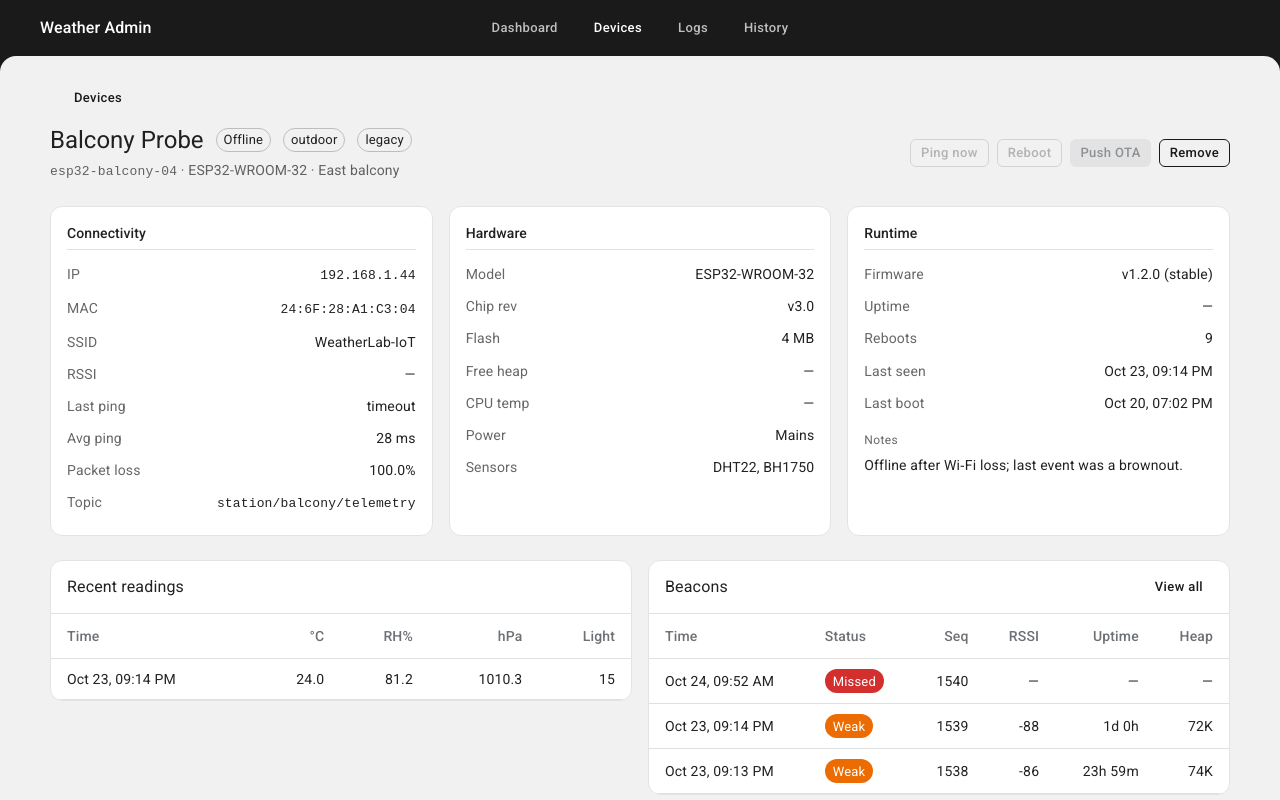
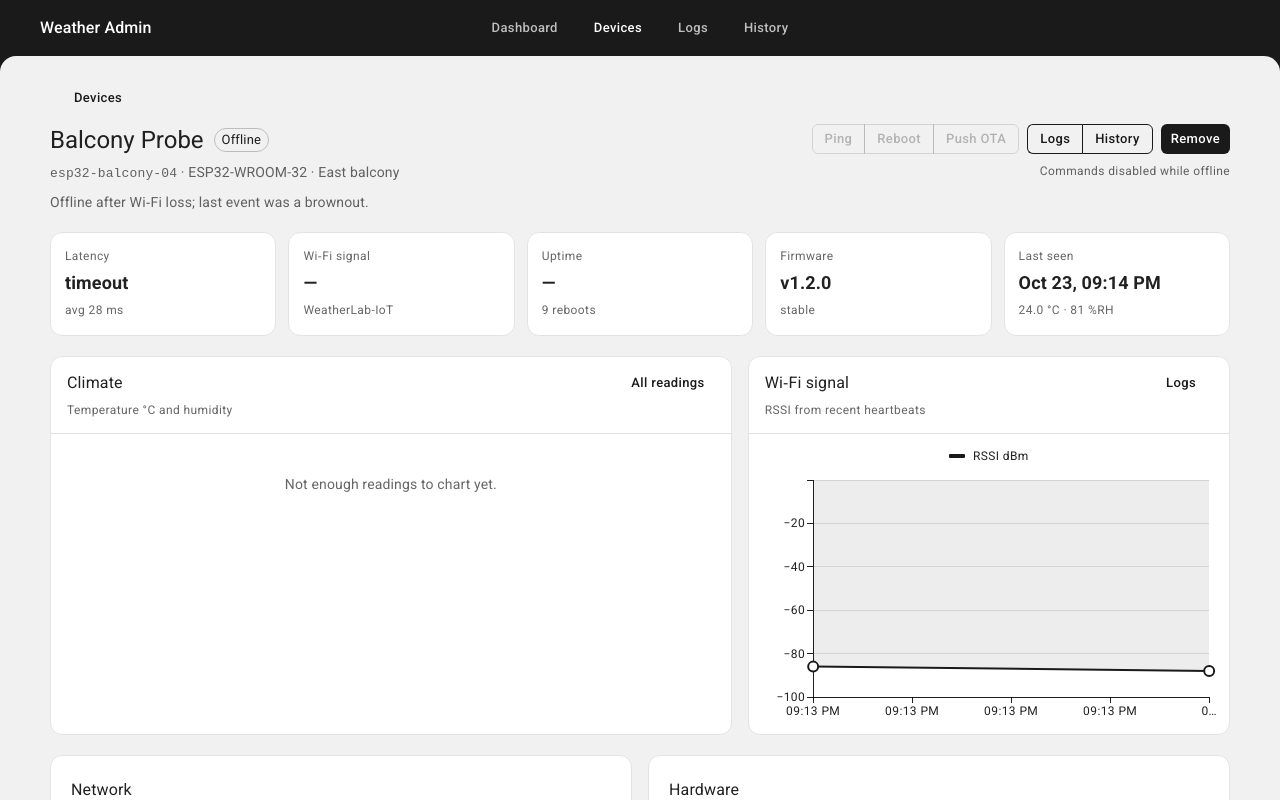
Before and after one commit to raiyansarker/weather-station, a React (Vite) app in the folder admin/: page /devices/esp32-balcony-04 in a window 1280 px wide. Built offline with nearby package versions, Linux system fonts and the light colour scheme; some icons are missing.

Commit message:
feat(admin): redesign device detail with grouped actions
Stats, climate/signal charts, and ButtonGroups for commands,
navigation, and danger remove.

```diff
--- a/admin/src/pages/DeviceDetailPage.tsx
+++ b/admin/src/pages/DeviceDetailPage.tsx
@@ -1,40 +1,37 @@
 import { useState, type ReactNode } from 'react'
 import Box from '@mui/material/Box'
 import Button from '@mui/material/Button'
-import Chip from '@mui/material/Chip'
+import ButtonGroup from '@mui/material/ButtonGroup'
 import Dialog from '@mui/material/Dialog'
 import DialogActions from '@mui/material/DialogActions'
 import DialogContent from '@mui/material/DialogContent'
 import DialogContentText from '@mui/material/DialogContentText'
 import DialogTitle from '@mui/material/DialogTitle'
-import Divider from '@mui/material/Divider'
 import Grid from '@mui/material/Grid'
 import Paper from '@mui/material/Paper'
+import Snackbar from '@mui/material/Snackbar'
 import Stack from '@mui/material/Stack'
-import Table from '@mui/material/Table'
-import TableBody from '@mui/material/TableBody'
-import TableCell from '@mui/material/TableCell'
-import TableHead from '@mui/material/TableHead'
-import TableRow from '@mui/material/TableRow'
 import Typography from '@mui/material/Typography'
 import ArrowBackIcon from '@mui/icons-material/ArrowBack'
 import { Link as RouterLink, Navigate, useNavigate, useParams } from 'react-router-dom'
 
-import { BeaconStatusChip } from '../components/BeaconStatusChip'
+import { ChartPanel } from '../charts/ChartPanel'
+import { RssiChart } from '../charts/RssiChart'
+import { SingleDeviceClimateChart } from '../charts/TemperatureChart'
 import { StatusChip } from '../components/StatusChip'
-import { formatBeaconUptime, formatTime, formatUptime } from '../data/demo'
+import { formatTime, formatUptime } from '../data/demo'
 import { useFleet } from '../fleet/FleetContext'
 
-function InfoRow({ label, value }: { label: string; value: ReactNode }) {
+function Fact({ label, value }: { label: string; value: ReactNode }) {
   return (
-    <Stack direction="row" justifyContent="space-between" spacing={2} sx={{ py: 0.75 }}>
-      <Typography variant="body2" color="text.secondary">
+    <Box sx={{ py: 1, borderBottom: '1px solid', borderColor: 'divider' }}>
+      <Typography variant="caption" color="text.secondary" display="block" sx={{ mb: 0.25 }}>
         {label}
       </Typography>
-      <Typography variant="body2" textAlign="right">
+      <Typography variant="body2" sx={{ wordBreak: 'break-all' }}>
         {value}
       </Typography>
-    </Stack>
+    </Box>
   )
 }
 
@@ -46,22 +43,47 @@ function Mono({ children }: { children: ReactNode }) {
   )
 }
 
+function Stat({ label, value, hint }: { label: string; value: string; hint?: string }) {
+  return (
+    <Paper variant="outlined" sx={{ p: 1.75, height: '100%' }}>
+      <Typography variant="caption" color="text.secondary" display="block">
+        {label}
+      </Typography>
+      <Typography variant="h6" component="div" sx={{ mt: 0.25, fontWeight: 600, fontSize: 18 }}>
+        {value}
+      </Typography>
+      {hint ? (
+        <Typography variant="caption" color="text.secondary">
+          {hint}
+        </Typography>
+      ) : null}
+    </Paper>
+  )
+}
+
 export function DeviceDetailPage() {
   const { deviceId = '' } = useParams()
   const navigate = useNavigate()
-  const { getDevice, beaconsForDevice, readingsForDevice, removeDevice } = useFleet()
+  const { getDevice, beaconsForDevice, readingsForDevice, removeDevice, settings } = useFleet()
   const [confirmRemove, setConfirmRemove] = useState(false)
+  const [toast, setToast] = useState<string | null>(null)
   const device = getDevice(deviceId)
 
   if (!device) {
     return <Navigate to="/devices" replace />
   }
 
-  const beacons = beaconsForDevice(device.id).slice(0, 8)
-  const readings = readingsForDevice(device.id).slice(0, 6)
+  const offline = device.status === 'offline'
+  const allBeacons = beaconsForDevice(device.id)
+  const allReadings = readingsForDevice(device.id)
+  const latest = allReadings[0]
+
+  function queueAction(message: string) {
+    setToast(message)
+  }
 
   return (
-    <Stack spacing={3}>
+    <Stack spacing={2.5}>
       <Box>
         <Button
           component={RouterLink}
@@ -72,205 +94,191 @@ export function DeviceDetailPage() {
         >
           Devices
         </Button>
+
         <Stack
-          direction={{ xs: 'column', sm: 'row' }}
-          spacing={1.5}
-          alignItems={{ sm: 'center' }}
+          direction={{ xs: 'column', md: 'row' }}
+          spacing={2}
+          alignItems={{ md: 'flex-start' }}
           justifyContent="space-between"
         >
-          <Box>
-            <Stack direction="row" spacing={1.5} alignItems="center" flexWrap="wrap" useFlexGap>
+          <Box sx={{ minWidth: 0 }}>
+            <Stack direction="row" spacing={1.25} alignItems="center" flexWrap="wrap" useFlexGap>
               <Typography variant="h5" component="h1">
                 {device.name}
               </Typography>
               <StatusChip status={device.status} />
-              {device.tags.map((t) => (
-                <Chip key={t} size="small" label={t} variant="outlined" />
-              ))}
             </Stack>
-            <Typography variant="body2" color="text.secondary" sx={{ mt: 0.5 }}>
-              <Mono>{device.id}</Mono> · {device.model} · {device.location}
+            <Typography variant="body2" color="text.secondary" sx={{ mt: 0.75 }}>
+              <Mono>{device.id}</Mono>
+              {' · '}
+              {device.model}
+              {' · '}
+              {device.location}
             </Typography>
+            {device.notes ? (
+              <Typography variant="body2" color="text.secondary" sx={{ mt: 1, maxWidth: 560 }}>
+                {device.notes}
+              </Typography>
+            ) : null}
           </Box>
-          <Stack direction="row" spacing={1} flexWrap="wrap" useFlexGap>
-            <Button variant="outlined" size="small" disabled>
-              Ping now
-            </Button>
-            <Button variant="outlined" size="small" disabled>
+
+          <Stack spacing={1} alignItems={{ xs: 'stretch', md: 'flex-end' }}>
+            <Stack direction="row" spacing={1} flexWrap="wrap" useFlexGap justifyContent={{ md: 'flex-end' }}>
+              <ButtonGroup variant="outlined" disabled={offline}>
+                <Button onClick={() => queueAction(`Ping queued · ${device.name}`)}>Ping</Button>
+                <Button onClick={() => queueAction(`Reboot queued · ${device.name}`)}>
                   Reboot
                 </Button>
-            <Button variant="contained" size="small" disabled>
+                <Button onClick={() => queueAction(`OTA queued · ${device.name} → latest stable`)}>
                   Push OTA
                 </Button>
+              </ButtonGroup>
+              <ButtonGroup variant="outlined">
+                <Button component={RouterLink} to={`/logs?device=${device.id}`}>
+                  Logs
+                </Button>
+                <Button component={RouterLink} to={`/history?device=${device.id}`}>
+                  History
+                </Button>
+              </ButtonGroup>
               <Button
-              variant="outlined"
+                variant="contained"
                 color="error"
-              size="small"
                 onClick={() => setConfirmRemove(true)}
               >
                 Remove
               </Button>
             </Stack>
+            {offline ? (
+              <Typography variant="caption" color="text.secondary">
+                Commands disabled while offline
+              </Typography>
+            ) : null}
+          </Stack>
         </Stack>
       </Box>
 
-      <Grid container spacing={2}>
-        <Grid size={{ xs: 12, md: 4 }}>
-          <Paper variant="outlined" sx={{ p: 2, height: '100%' }}>
-            <Typography variant="subtitle2" gutterBottom>
-              Connectivity
-            </Typography>
-            <Divider sx={{ mb: 1 }} />
-            <InfoRow label="IP" value={<Mono>{device.ip}</Mono>} />
-            <InfoRow label="MAC" value={<Mono>{device.mac}</Mono>} />
-            <InfoRow label="SSID" value={device.ssid} />
-            <InfoRow
-              label="RSSI"
+      <Box
+        sx={{
+          display: 'grid',
+          gap: 1.5,
+          gridTemplateColumns: {
+            xs: 'repeat(2, minmax(0, 1fr))',
+            sm: 'repeat(3, minmax(0, 1fr))',
+            md: 'repeat(5, minmax(0, 1fr))',
+          },
+        }}
+      >
+        <Stat
+          label="Latency"
+          value={device.lastPingMs != null ? `${device.lastPingMs} ms` : 'timeout'}
+          hint={device.avgPingMs != null ? `avg ${device.avgPingMs} ms` : undefined}
+        />
+        <Stat
+          label="Wi‑Fi signal"
           value={device.rssiDbm != null ? `${device.rssiDbm} dBm` : '—'}
+          hint={device.ssid}
         />
-            <InfoRow
-              label="Last ping"
-              value={device.lastPingMs != null ? `${device.lastPingMs} ms` : 'timeout'}
+        <Stat
+          label="Uptime"
+          value={formatUptime(device.uptimeHours)}
+          hint={`${device.rebootCount} reboots`}
         />
-            <InfoRow
-              label="Avg ping"
-              value={device.avgPingMs != null ? `${device.avgPingMs} ms` : '—'}
-            />
-            <InfoRow label="Packet loss" value={`${device.packetLossPct.toFixed(1)}%`} />
-            <InfoRow label="Topic" value={<Mono>{device.mqttTopic}</Mono>} />
-          </Paper>
-        </Grid>
-
-        <Grid size={{ xs: 12, md: 4 }}>
-          <Paper variant="outlined" sx={{ p: 2, height: '100%' }}>
-            <Typography variant="subtitle2" gutterBottom>
-              Hardware
-            </Typography>
-            <Divider sx={{ mb: 1 }} />
-            <InfoRow label="Model" value={device.model} />
-            <InfoRow label="Chip rev" value={device.chipRevision} />
-            <InfoRow label="Flash" value={`${device.flashMb} MB`} />
-            <InfoRow
-              label="Free heap"
-              value={device.freeHeapKb != null ? `${device.freeHeapKb} KB` : '—'}
-            />
-            <InfoRow
-              label="CPU temp"
-              value={device.cpuTempC != null ? `${device.cpuTempC.toFixed(1)} °C` : '—'}
-            />
-            <InfoRow
-              label="Power"
-              value={
-                device.power === 'battery' ? `Battery ${device.batteryPct ?? '?'}%` : 'Mains'
+        <Stat label="Firmware" value={`v${device.firmware}`} hint={device.firmwareChannel} />
+        <Stat
+          label="Last seen"
+          value={formatTime(device.lastSeenAt)}
+          hint={
+            latest
+              ? `${latest.temperatureC.toFixed(1)} °C · ${latest.relativeHumidityPct.toFixed(0)} %RH`
+              : 'No readings'
           }
         />
-            <InfoRow label="Sensors" value={device.sensors.join(', ') || '—'} />
-          </Paper>
+      </Box>
+
+      <Grid container spacing={2}>
+        <Grid size={{ xs: 12, md: 7 }}>
+          <ChartPanel
+            title="Climate"
+            subtitle={`Temperature ${settings.temperatureUnit === 'f' ? '°F' : '°C'} and humidity`}
+            action={
+              <Button component={RouterLink} to={`/history?device=${device.id}`} size="small">
+                All readings
+              </Button>
+            }
+          >
+            {allReadings.length > 1 ? (
+              <SingleDeviceClimateChart
+                readings={allReadings}
+                temperatureUnit={settings.temperatureUnit}
+                height={260}
+              />
+            ) : (
+              <Box sx={{ px: 1.5, py: 4 }}>
+                <Typography variant="body2" color="text.secondary" textAlign="center">
+                  Not enough readings to chart yet.
+                </Typography>
+              </Box>
+            )}
+          </ChartPanel>
         </Grid>
-
-        <Grid size={{ xs: 12, md: 4 }}>
-          <Paper variant="outlined" sx={{ p: 2, height: '100%' }}>
-            <Typography variant="subtitle2" gutterBottom>
-              Runtime
+        <Grid size={{ xs: 12, md: 5 }}>
+          <ChartPanel
+            title="Wi‑Fi signal"
+            subtitle="RSSI from recent heartbeats"
+            action={
+              <Button component={RouterLink} to={`/logs?device=${device.id}`} size="small">
+                Logs
+              </Button>
+            }
+          >
+            {allBeacons.some((b) => b.rssiDbm != null) ? (
+              <RssiChart beacons={allBeacons} height={260} />
+            ) : (
+              <Box sx={{ px: 1.5, py: 4 }}>
+                <Typography variant="body2" color="text.secondary" textAlign="center">
+                  No signal samples for this device.
                 </Typography>
-            <Divider sx={{ mb: 1 }} />
-            <InfoRow
-              label="Firmware"
-              value={`v${device.firmware} (${device.firmwareChannel})`}
-            />
-            <InfoRow label="Uptime" value={formatUptime(device.uptimeHours)} />
-            <InfoRow label="Reboots" value={device.rebootCount} />
-            <InfoRow label="Last seen" value={formatTime(device.lastSeenAt)} />
-            <InfoRow label="Last boot" value={formatTime(device.lastBootAt)} />
-            <Box sx={{ pt: 1.5 }}>
-              <Typography variant="caption" color="text.secondary" display="block" gutterBottom>
-                Notes
-              </Typography>
-              <Typography variant="body2">{device.notes}</Typography>
               </Box>
-          </Paper>
+            )}
+          </ChartPanel>
         </Grid>
       </Grid>
 
       <Grid container spacing={2}>
         <Grid size={{ xs: 12, md: 6 }}>
-          <Paper variant="outlined" sx={{ overflow: 'hidden' }}>
-            <Box sx={{ px: 2, py: 1.5, borderBottom: 1, borderColor: 'divider' }}>
-              <Typography variant="subtitle1">Recent readings</Typography>
-            </Box>
-            <Table size="small">
-              <TableHead>
-                <TableRow>
-                  <TableCell>Time</TableCell>
-                  <TableCell align="right">°C</TableCell>
-                  <TableCell align="right">RH%</TableCell>
-                  <TableCell align="right">hPa</TableCell>
-                  <TableCell align="right">Light</TableCell>
-                </TableRow>
-              </TableHead>
-              <TableBody>
-                {readings.map((r) => (
-                  <TableRow key={r.id} hover>
-                    <TableCell>{formatTime(r.recordedAt)}</TableCell>
-                    <TableCell align="right">{r.temperatureC.toFixed(1)}</TableCell>
-                    <TableCell align="right">{r.relativeHumidityPct.toFixed(1)}</TableCell>
-                    <TableCell align="right">{r.pressureHpa.toFixed(1)}</TableCell>
-                    <TableCell align="right">{r.lightLevel}</TableCell>
-                  </TableRow>
-                ))}
-              </TableBody>
-            </Table>
+          <Paper variant="outlined" sx={{ p: 2.5, height: '100%' }}>
+            <Typography variant="subtitle1" sx={{ mb: 1 }}>
+              Network
+            </Typography>
+            <Fact label="IP address" value={<Mono>{device.ip}</Mono>} />
+            <Fact label="MAC" value={<Mono>{device.mac}</Mono>} />
+            <Fact label="SSID" value={device.ssid} />
+            <Fact
+              label="Packet loss"
+              value={`${device.packetLossPct.toFixed(1)}%`}
+            />
+            <Fact label="Ingest path" value={<Mono>{device.mqttTopic}</Mono>} />
           </Paper>
         </Grid>
-
         <Grid size={{ xs: 12, md: 6 }}>
-          <Paper variant="outlined" sx={{ overflow: 'hidden' }}>
-            <Box
-              sx={{
-                px: 2,
-                py: 1.5,
-                borderBottom: 1,
-                borderColor: 'divider',
-                display: 'flex',
-                justifyContent: 'space-between',
-                alignItems: 'center',
-              }}
-            >
-              <Typography variant="subtitle1">Beacons</Typography>
-              <Button component={RouterLink} to={`/logs?device=${device.id}`} size="small">
-                View all
-              </Button>
-            </Box>
-            <Table size="small">
-              <TableHead>
-                <TableRow>
-                  <TableCell>Time</TableCell>
-                  <TableCell>Status</TableCell>
-                  <TableCell align="right">Seq</TableCell>
-                  <TableCell align="right">RSSI</TableCell>
-                  <TableCell align="right">Uptime</TableCell>
-                  <TableCell align="right">Heap</TableCell>
-                </TableRow>
-              </TableHead>
-              <TableBody>
-                {beacons.map((b) => (
-                  <TableRow key={b.id} hover>
-                    <TableCell sx={{ whiteSpace: 'nowrap' }}>{formatTime(b.at)}</TableCell>
-                    <TableCell>
-                      <BeaconStatusChip status={b.status} />
-                    </TableCell>
-                    <TableCell align="right">{b.seq}</TableCell>
-                    <TableCell align="right">
-                      {b.rssiDbm != null ? `${b.rssiDbm}` : '—'}
-                    </TableCell>
-                    <TableCell align="right">{formatBeaconUptime(b.uptimeSec)}</TableCell>
-                    <TableCell align="right">
-                      {b.freeHeapKb != null ? `${b.freeHeapKb}K` : '—'}
-                    </TableCell>
-                  </TableRow>
-                ))}
-              </TableBody>
-            </Table>
+          <Paper variant="outlined" sx={{ p: 2.5, height: '100%' }}>
+            <Typography variant="subtitle1" sx={{ mb: 1 }}>
+              Hardware
+            </Typography>
+            <Fact label="Model" value={device.model} />
+            <Fact label="Chip revision" value={device.chipRevision} />
+            <Fact label="Flash" value={`${device.flashMb} MB`} />
+            <Fact
+              label="Free heap"
+              value={device.freeHeapKb != null ? `${device.freeHeapKb} KB` : '—'}
+            />
+            <Fact
+              label="CPU temperature"
+              value={device.cpuTempC != null ? `${device.cpuTempC.toFixed(1)} °C` : '—'}
+            />
+            <Fact label="Sensors" value={device.sensors.join(', ') || '—'} />
+            <Fact label="Last boot" value={formatTime(device.lastBootAt)} />
           </Paper>
         </Grid>
       </Grid>
@@ -279,12 +287,14 @@ export function DeviceDetailPage() {
         <DialogTitle>Remove device?</DialogTitle>
         <DialogContent>
           <DialogContentText>
-            Remove <strong>{device.name}</strong> ({device.id}) from the fleet. Beacons and
-            alerts for this device will be dropped from the demo session.
+            Remove <strong>{device.name}</strong> ({device.id}) from the fleet. Related demo
+            session data for this device will be dropped.
           </DialogContentText>
         </DialogContent>
         <DialogActions>
-          <Button onClick={() => setConfirmRemove(false)}>Cancel</Button>
+          <Button onClick={() => setConfirmRemove(false)} variant="outlined">
+            Cancel
+          </Button>
           <Button
             color="error"
             variant="contained"
@@ -293,10 +303,18 @@ export function DeviceDetailPage() {
               navigate('/devices')
             }}
           >
-            Remove
+            Remove device
           </Button>
         </DialogActions>
       </Dialog>
+
+      <Snackbar
+        open={Boolean(toast)}
+        autoHideDuration={2500}
+        onClose={() => setToast(null)}
+        message={toast}
+        anchorOrigin={{ vertical: 'bottom', horizontal: 'center' }}
+      />
     </Stack>
   )
 }
```
Lines whose indentation alone changed are shown as unchanged.
